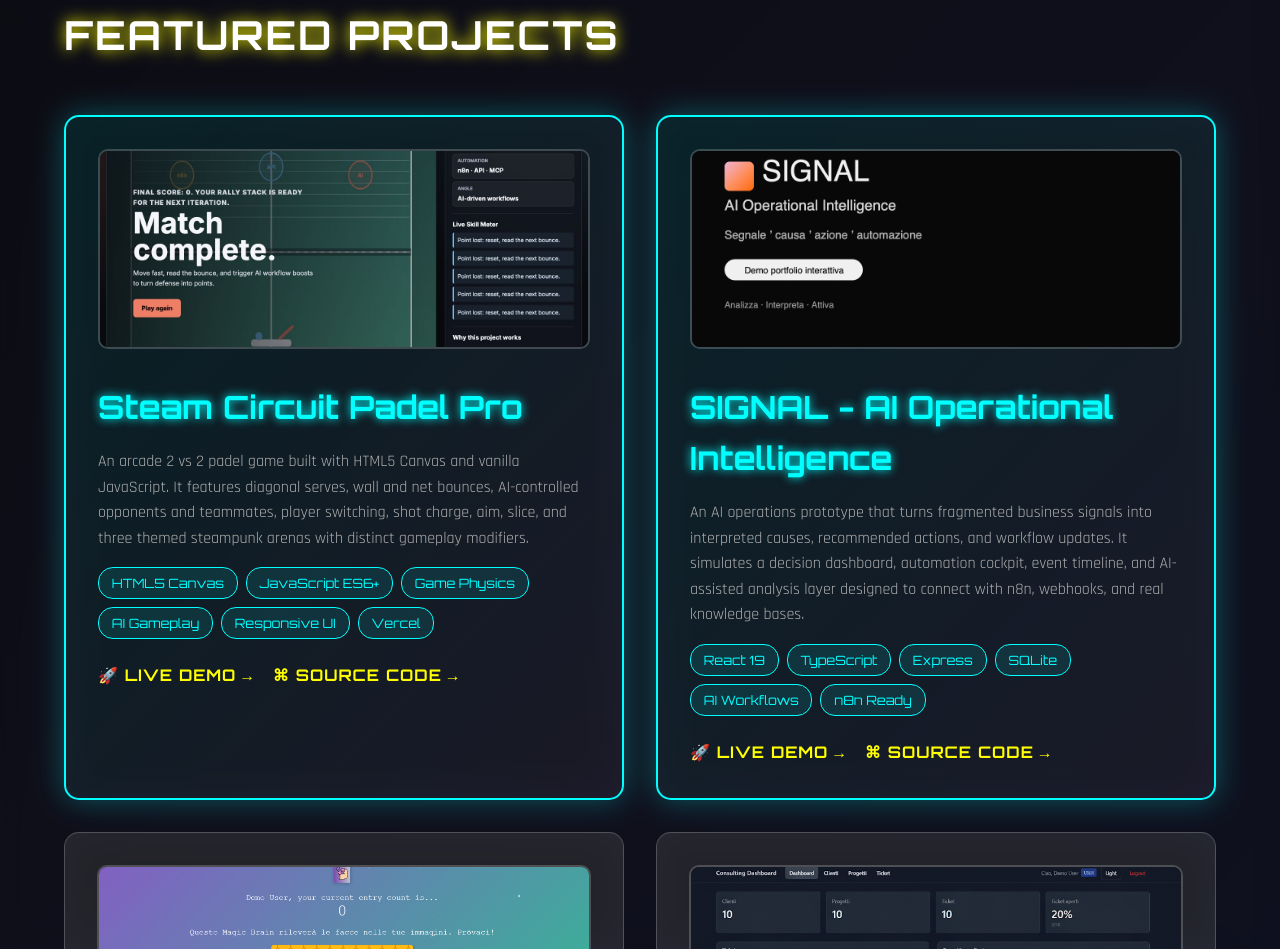
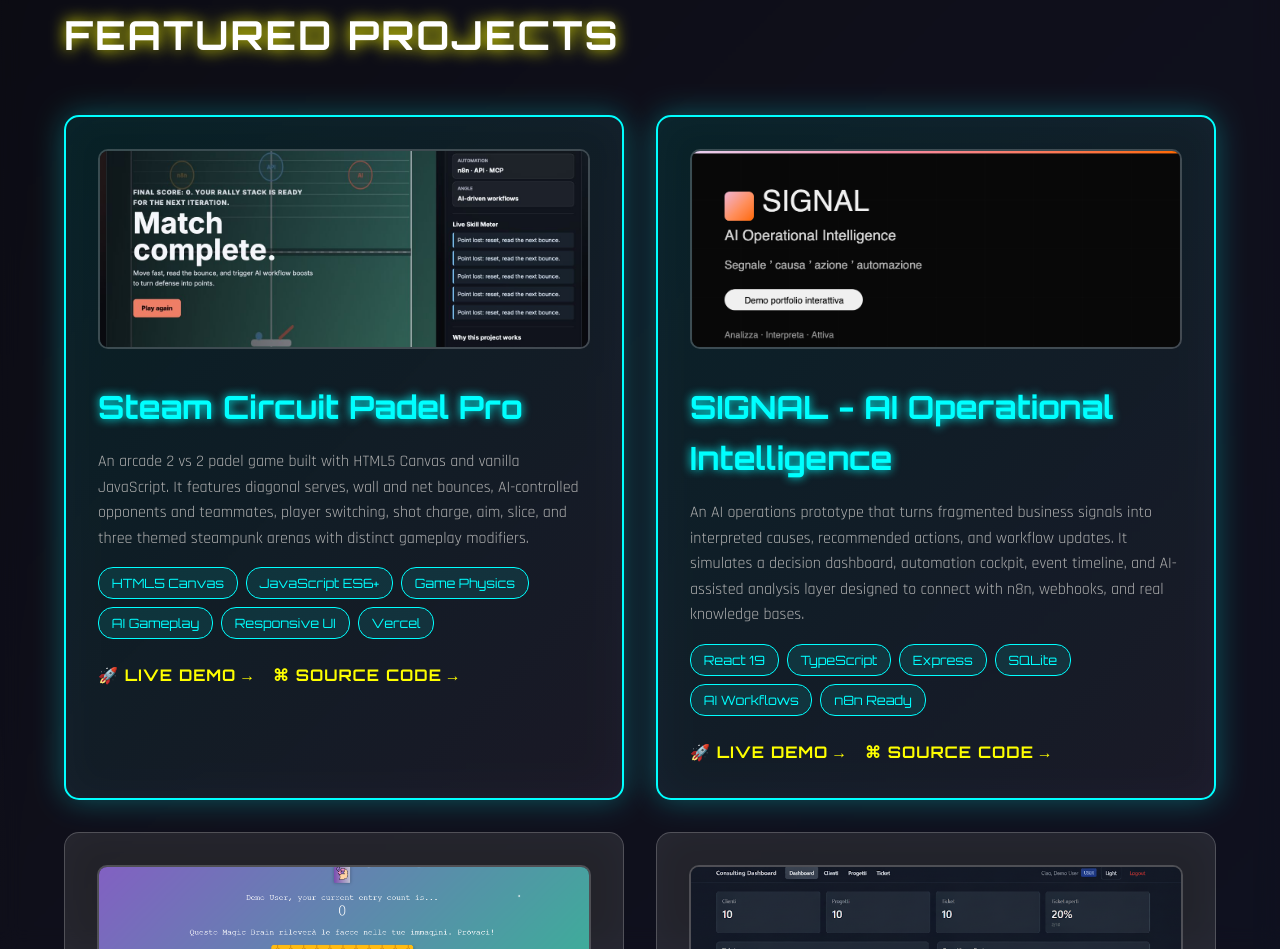
Before and after one commit to Jockeys97/Jockeys97-github.io, a website: page index.html in a window 1280 px wide. Shown: the part 1949-2898 px from the top of the page. Drawn offline with Linux system fonts and the light colour scheme.

Commit message:
fix: align SIGNAL portfolio artwork

```diff
--- a/assets/css/main.css
+++ b/assets/css/main.css
@@ -404,6 +404,10 @@
             margin-bottom: 1.5rem;
             border: 2px solid var(--glass-border);
             transition: all 0.3s ease;
+        }
+
+        .signal-thumbnail {
+            object-position: center top;
         }
 
         .project-card:hover .project-thumbnail {
--- a/index.html
+++ b/index.html
@@ -138,7 +138,7 @@
 
                 <!-- SIGNAL -->
                 <div class="project-card featured">
-                    <img src="assets/images/signal.png" alt="SIGNAL AI Operational Intelligence dashboard preview" class="project-thumbnail">
+                    <img src="assets/images/signal.png" alt="SIGNAL AI Operational Intelligence dashboard preview" class="project-thumbnail signal-thumbnail">
                     <h3>SIGNAL - AI Operational Intelligence</h3>
                     <p>An AI operations prototype that turns fragmented business signals into interpreted causes, recommended actions, and workflow updates. It simulates a decision dashboard, automation cockpit, event timeline, and AI-assisted analysis layer designed to connect with n8n, webhooks, and real knowledge bases.</p>
 
```
